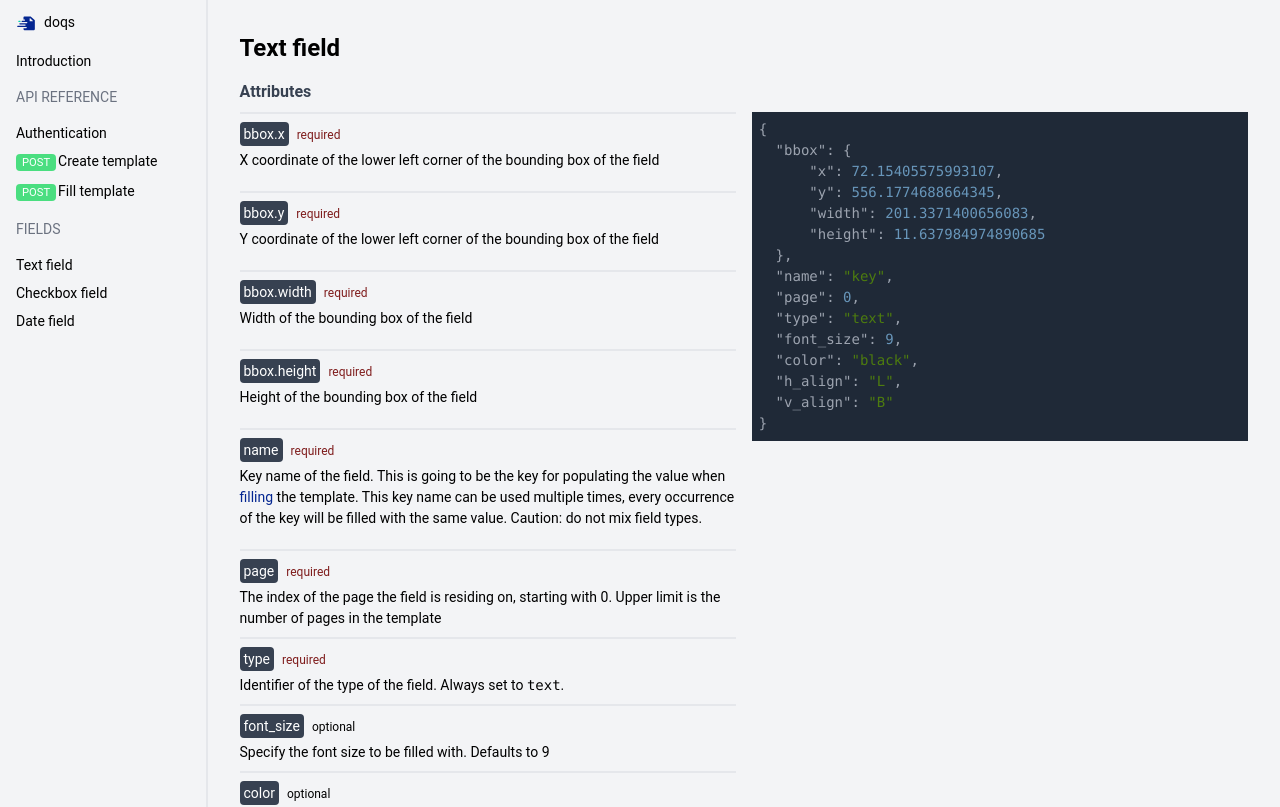
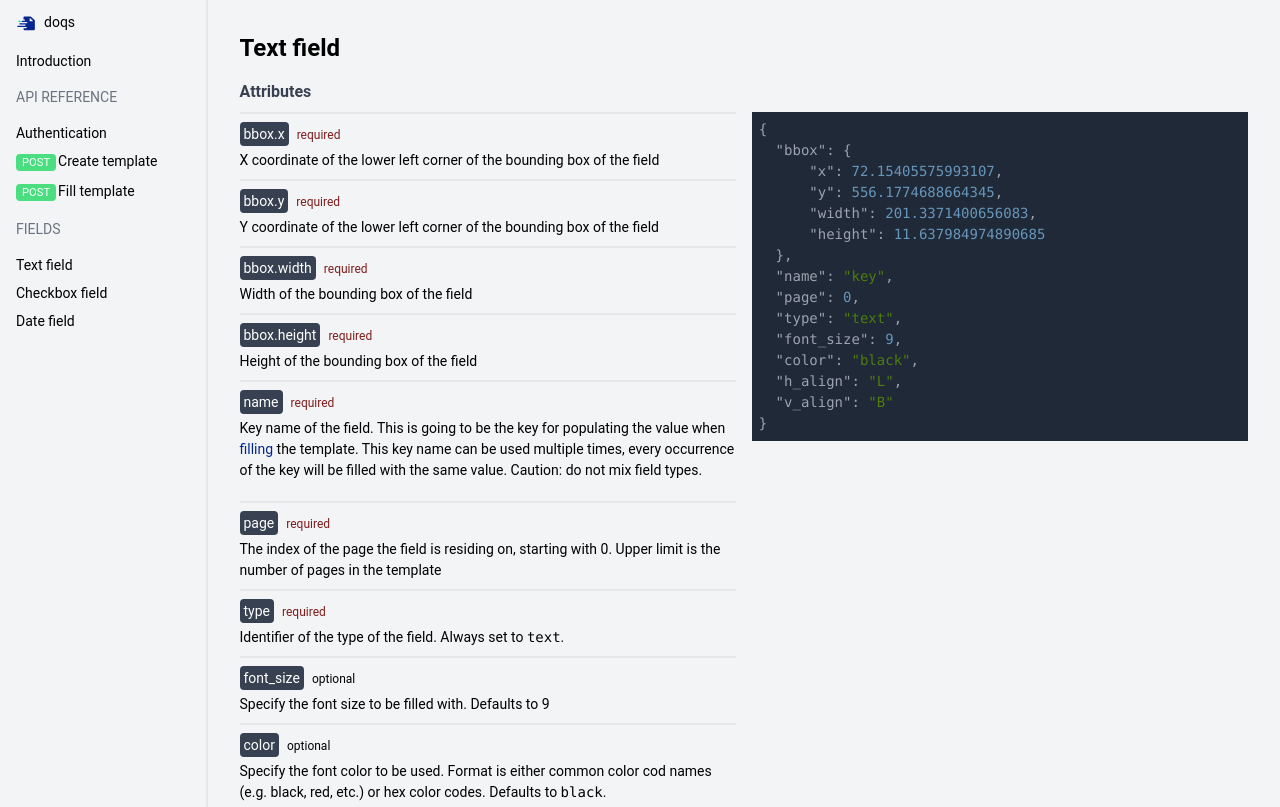
Before and after one commit to doqs-dev/docs, a Next.js app: page /fields/text in a window 1280 px wide. Shown: the top 807 px of the page. Built offline with nearby package versions, Linux system fonts and the light colour scheme.

Commit message:
chore: replace with component

```diff
--- a/pages/fields/date.mdx
+++ b/pages/fields/date.mdx
@@ -1,6 +1,6 @@
 import {Attribute} from "../../components/attribute"; import {Grid} from "../../components/grid"; import {
     SimpleCodeHighlighter
-} from "../../components/code-highlighter";
+} from "../../components/code-highlighter"; import {BoundingBox} from "../../components/bounding-box.mdx";
 
 
 # Date field
@@ -10,18 +10,7 @@ Add a date / time or datetime field to your template and control the output form
 ### Attributes
 <Grid>
     <div>
-        <Attribute name="bbox.x" required="1">
-            X coordinate of the lower left corner of the bounding box of the field
-        </Attribute>
-        <Attribute name="bbox.y" required="1">
-            Y coordinate of the lower left corner of the bounding box of the field
-        </Attribute>
-        <Attribute name="bbox.width" required="1">
-            Width of the bounding box of the field
-        </Attribute>
-        <Attribute name="bbox.height" required="1">
-            Height of the bounding box of the field
-        </Attribute>
+        <BoundingBox/>
 
         <Attribute name="name" required="1">
             Key name of the field. This is going to be the key for populating the value when
--- a/pages/fields/text.mdx
+++ b/pages/fields/text.mdx
@@ -1,6 +1,6 @@
 import {Attribute} from "../../components/attribute"; import {Grid} from "../../components/grid"; import {
     SimpleCodeHighlighter
-} from "../../components/code-highlighter";
+} from "../../components/code-highlighter"; import {BoundingBox} from "../../components/bounding-box.mdx";
 
 
 # Text field
@@ -8,18 +8,7 @@ import {Attribute} from "../../components/attribute"; import {Grid} from "../../
 ### Attributes
 <Grid>
     <div>
-        <Attribute name="bbox.x" required="1">
-            X coordinate of the lower left corner of the bounding box of the field
-        </Attribute>
-        <Attribute name="bbox.y" required="1">
-            Y coordinate of the lower left corner of the bounding box of the field
-        </Attribute>
-        <Attribute name="bbox.width" required="1">
-            Width of the bounding box of the field
-        </Attribute>
-        <Attribute name="bbox.height" required="1">
-            Height of the bounding box of the field
-        </Attribute>
+        <BoundingBox/>
 
         <Attribute name="name" required="1">
             Key name of the field. This is going to be the key for populating the value when
```
